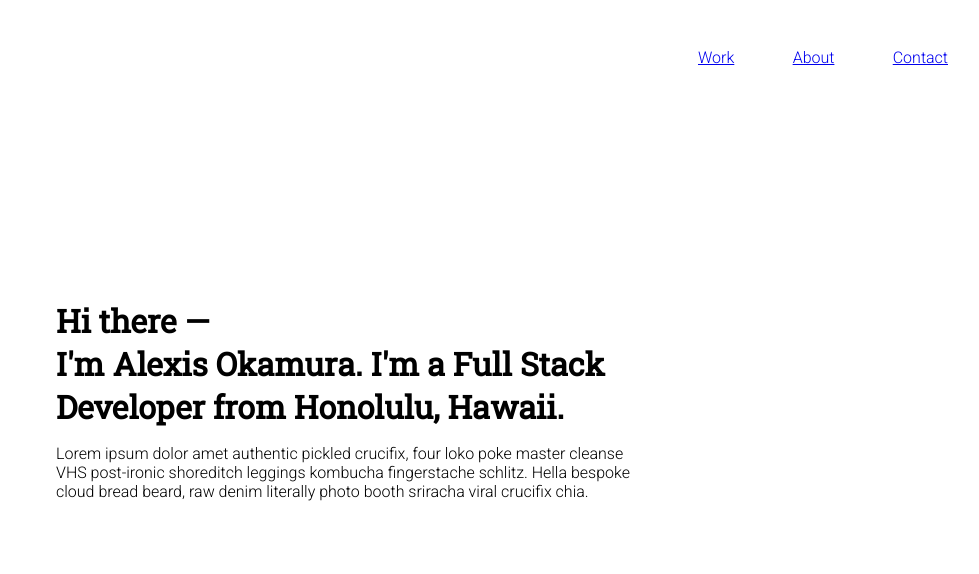
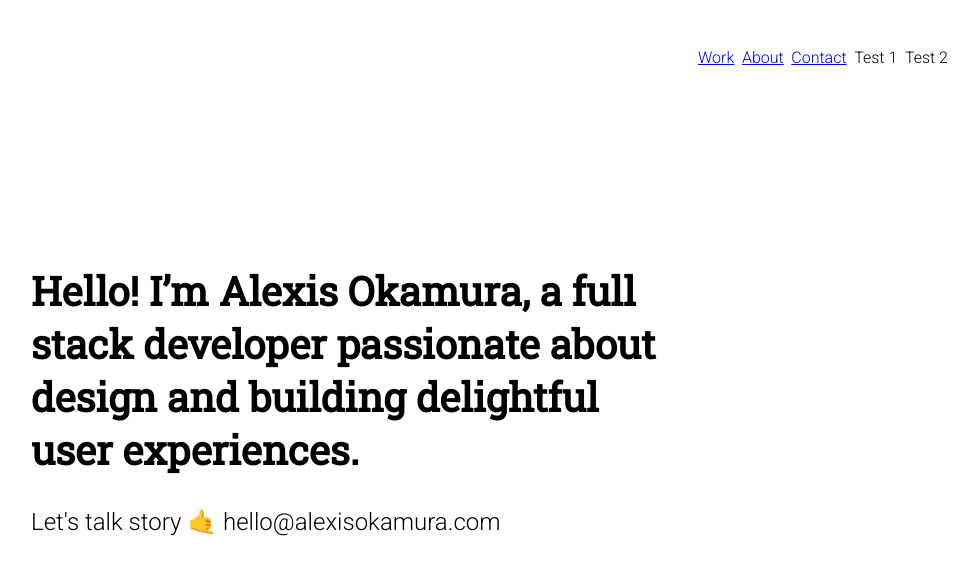
Before and after one commit to alexisnotalexa/alexisokamura.com, a React (Create React App) app: page / in a window 1280 px wide. Shown: the top 574 px of the page, without its empty margins (284-1263 px from the left). Built offline with nearby package versions, Linux system fonts and the light colour scheme.

Commit message:
basic structure of intro finished

```diff
--- a/package.json
+++ b/package.json
@@ -5,7 +5,8 @@
   "dependencies": {
     "react": "^16.3.2",
     "react-dom": "^16.3.2",
-    "react-scripts": "1.1.4"
+    "react-scripts": "1.1.4",
+    "react-scroll": "^1.7.9"
   },
   "scripts": {
     "start": "react-scripts start",
--- a/src/App.js
+++ b/src/App.js
@@ -1,5 +1,7 @@
 import React, { Component } from 'react';
 import './App.css';
+
+import { Link, Element , Events, animateScroll as scroll, scrollSpy, scroller } from 'react-scroll';
 
 // COMPONENTS
 import Intro from './sections/Intro';
--- a/src/components/Navbar/index.js
+++ b/src/components/Navbar/index.js
@@ -1,12 +1,20 @@
 import React from 'react';
 import './styles.css';
+
+import { Link, Element , Events, animateScroll as scroll, scrollSpy, scroller } from 'react-scroll';
 
 const Navbar = () => {
   return (
     <div className="navbar">
-      <a href="#">Work</a>
-      <a href="#">About</a>
+      <a href="#section1">Work</a>
+      <a href="#section2">About</a>
       <a href="#">Contact</a>
+      <Link activeClass="active" to="test1" spy={true} smooth={true} duration={500}>
+          Test 1
+      </Link>
+      <Link activeClass="active" to="test2" spy={true} smooth={true} duration={500}>
+          Test 2
+      </Link>
     </div>
   );
 }
--- a/src/sections/Intro/Intro.css
+++ b/src/sections/Intro/Intro.css
@@ -9,14 +9,24 @@
 .intro__container {
   display: flex;
   flex-direction: column;
-  max-width: 600px;
+  max-width: 650px;
 }
 
 .intro__container > span {
-  margin-top: 1rem;
+  margin-top: 2rem;
+  font-size: 1.5rem;
 }
 
 .intro__h1 {
-  font-size: 2rem;
+  font-size: 2.5rem;
   margin: 0;
 }
+
+.line {
+  height: 8rem;
+  width: 1px;
+  background: lightgray;
+  position: absolute;
+  bottom: 0;
+  left: 50%;
+}
--- a/src/sections/Intro/index.js
+++ b/src/sections/Intro/index.js
@@ -5,10 +5,12 @@ const Intro = () => {
   return (
     <div className="intro">
       <div className="intro__container">
-        <h1 className="intro__h1">Hi there —</h1>
-        <h1 className="intro__h1">I'm Alexis Okamura. I'm a Full Stack Developer from Honolulu, Hawaii.</h1>
-        <span>Lorem ipsum dolor amet authentic pickled crucifix, four loko poke master cleanse VHS post-ironic shoreditch leggings kombucha fingerstache schlitz.
-        Hella bespoke cloud bread beard, raw denim literally photo booth sriracha viral crucifix chia.</span>
+        <h1 className="intro__h1">
+          Hello! I’m Alexis Okamura, a full stack developer passionate
+          about design and building delightful user experiences.
+        </h1>
+        <span>Let's talk story 🤙 hello@alexisokamura.com</span>
+        <div className="line" />
       </div>
     </div>
   );
```
Also changed, not shown: 1 other file (tests, documents, lock files or other folders).
